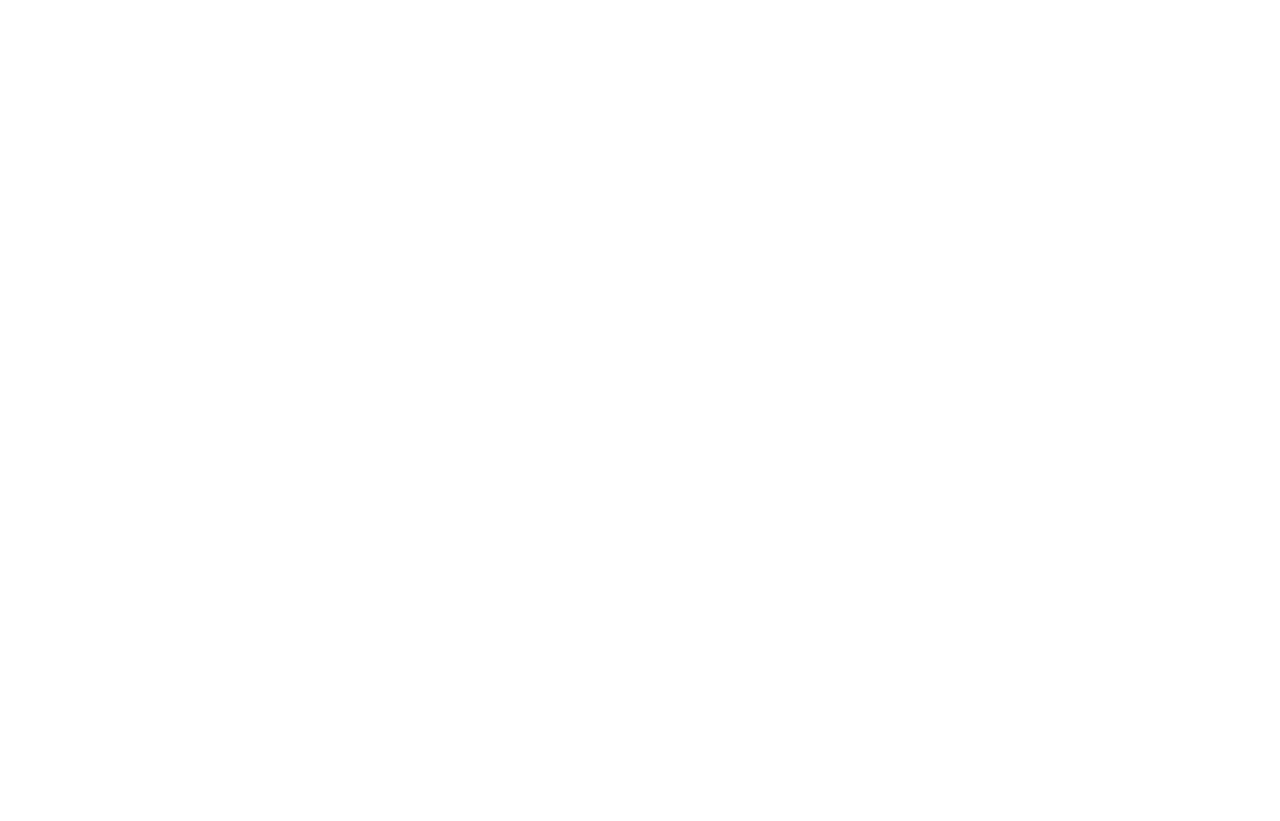
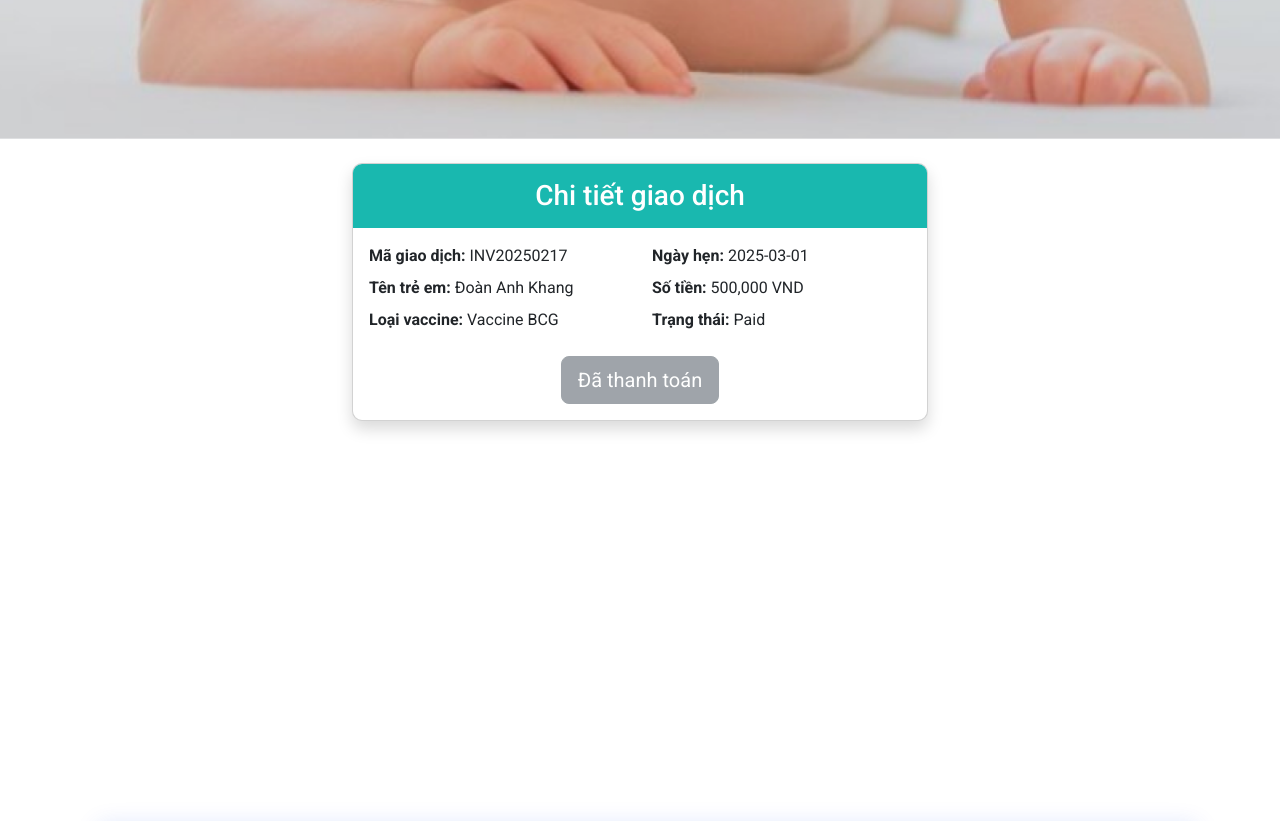
Before and after one commit to williamHoang541/Swp_fe, a React (Vite) app in the folder Vaccine_Care/: page /transaction in a window 1280 px wide. Before the commit this address had no page. Shown: the part 702-1523 px from the top of the page. Before the commit the page ends 800 px from the top, so only its background shows below. Built offline with nearby package versions, Linux system fonts and the light colour scheme.

Commit message:
BillandtransactionPageBillandtransactionPage

```diff
--- a/Vaccine_Care/package.json
+++ b/Vaccine_Care/package.json
@@ -14,7 +14,9 @@
     "bootstrap": "^5.3.3",
     "framer-motion": "^12.4.2",
     "lucide-react": "^0.475.0",
+    "qrcode.react": "^4.2.0",
     "react": "^18.2.0",
+    "react-bootstrap": "^2.10.9",
     "react-dom": "^18.2.0",
     "react-icons": "^5.4.0",
     "react-router-dom": "^7.1.3",
--- a/Vaccine_Care/src/App.jsx
+++ b/Vaccine_Care/src/App.jsx
@@ -25,6 +25,8 @@
 import Injection from "./pages/staff/staff1/Injection_infor/Injection";
 import Vaccinestaff from "./pages/staff/staff1/Vaccine/Vaccine";
 import Vaccine from "./components/admin/vaccine/Vaccine";
+import CusPaymentPage from "./Page/Customer/CusPaymentPage/CusPaymentPage";
+import VaccineTransactionPage from "./Page/Customer/TransactionPage/TransactionPage";
 const App = () => {
   return (
     <Routes>
@@ -41,6 +43,10 @@
       <Route path="/aboutus" element={<MainLayout><AboutPage /></MainLayout>} />
       <Route path="/priceVaccine" element={<MainLayout><VaccinePrice /></MainLayout>} />
       <Route path={PATH_NAME.CAMNANG} element={<MainLayout><CamNangPage /></MainLayout>} />
+      <Route path={PATH_NAME.BILLPAYMENT} element={<MainLayout><CusPaymentPage /></MainLayout>} />
+      <Route path="/transaction" element={<MainLayout><VaccineTransactionPage /></MainLayout>} />
+
+
       {/* Admin */}
       <Route path="/admin" element={<AdminDashboard />}>
           <Route path="acc_info" element={<Acc_Info />} />
--- a/Vaccine_Care/src/Page/Customer/BillPage/BillPage.css
+++ b/Vaccine_Care/src/Page/Customer/BillPage/BillPage.css
@@ -14,3 +14,6 @@
     padding-left: 13px;
     width: 70%;
 }
+span.BillPagesend {
+    color: white;
+}
--- a/Vaccine_Care/src/Page/Customer/BillPage/BillPage.jsx
+++ b/Vaccine_Care/src/Page/Customer/BillPage/BillPage.jsx
@@ -1,5 +1,4 @@
 import React, { useState } from 'react'
-import HeaderGuest from '../../../components/login/Header-Guest/HeaderGuest'
 import "./BillPage.css"
 import 'bootstrap/dist/css/bootstrap.min.css';
 import tiemle from '../../../assets/HomePage/tiemle.png'
@@ -12,8 +11,6 @@
 
 
 function BillPage() {
-
-
 
   return (
     <div className='HomePage-Allcontainer'>
@@ -43,20 +40,18 @@
       className="BillPage-single-input"
       placeholder="Mã hóa đơn"
     />
-        <button className="submit-btn">
-          <span className="send">Thanh toán</span>
+    <Link to ='/billpayment'>
+    <button className="submit-btn">
+          <span className="BillPagesend">Thanh toán</span>
         </button>
+    </Link>
+
       </div>
                     </div>
                     </div>
                 </div>
-
             </div>
-
         </div>
-
-
-
 
         {/* Danh mục dịch vụ */}
         <div className='HomePage-DichVu container'>
--- /dev/null
+++ b/Vaccine_Care/src/Page/Customer/CusPaymentPage/CusPaymentPage.css
@@ -0,0 +1,5 @@
+.BillPayment-flex.mt-3.text-center {
+    display: flex;
+    justify-content: center;
+    align-items: center;
+}
--- /dev/null
+++ b/Vaccine_Care/src/Page/Customer/CusPaymentPage/CusPaymentPage.jsx
@@ -0,0 +1,123 @@
+import React, { useState } from 'react';
+import './CusPaymentPage.css';
+import { Link } from 'react-router-dom';
+
+function CusPaymentPage() {
+  const [selectedMethod, setSelectedMethod] = useState("qr");
+
+  const invoiceData = {
+    id: "INV20250217",
+    customer: "Đoàn Anh Khang",
+    phone: "037477590",
+    amount: 500000,
+    description: "Thanh toán hóa đơn mua hàng",
+  };
+
+  // Sử dụng hình ảnh minh họa cho QR Code (thay URL này bằng ảnh QR của bạn)
+  const qrImageUrl = "https://dhiway.com/wp-content/uploads/2021/09/Artboard-2-1.png";
+
+  return (
+    <div className='container'>
+        <div className='row'>
+            <div className='col-12'>
+            <div className="payment-page mt-4">
+      {/* Thông tin hóa đơn */}
+      <div className="invoice-card card mb-3 shadow">
+        <div className="card-body">
+          <h5 className="card-title mb-3">Thông tin hóa đơn</h5>
+          <p>
+            <strong>Mã hóa đơn:</strong> {invoiceData.id}
+          </p>
+          <p>
+            <strong>Khách hàng:</strong> {invoiceData.customer}
+          </p>
+          <p>
+            <strong>Số điện thoại:</strong> {invoiceData.phone}
+          </p>
+          <p>
+            <strong>Số tiền:</strong> {invoiceData.amount.toLocaleString()} VND
+          </p>
+          <p>
+            <strong>Nội dung:</strong> {invoiceData.description}
+          </p>
+        </div>
+      </div>
+
+      {/* Chọn phương thức thanh toán */}
+      <div className="payment-method card mb-3 shadow">
+        <div className="card-body">
+          <h5 className="card-title mb-3">Chọn phương thức thanh toán</h5>
+          <div className="payment-options">
+            <div className="form-check">
+              <input
+                className="form-check-input"
+                type="radio"
+                id="qr"
+                name="paymentMethod"
+                value="qr"
+                checked={selectedMethod === "qr"}
+                onChange={(e) => setSelectedMethod(e.target.value)}
+              />
+              <label className="form-check-label" htmlFor="qr">
+                Thanh toán qua mã QR
+              </label>
+            </div>
+            <div className="form-check">
+              <input
+                className="form-check-input"
+                type="radio"
+                id="bank"
+                name="paymentMethod"
+                value="bank"
+                checked={selectedMethod === "bank"}
+                onChange={(e) => setSelectedMethod(e.target.value)}
+              />
+              <label className="form-check-label" htmlFor="bank">
+                Chuyển khoản ngân hàng
+              </label>
+            </div>
+            <div className="form-check">
+              <input
+                className="form-check-input"
+                type="radio"
+                id="cash"
+                name="paymentMethod"
+                value="cash"
+                checked={selectedMethod === "cash"}
+                onChange={(e) => setSelectedMethod(e.target.value)}
+              />
+              <label className="form-check-label" htmlFor="cash">
+                Thanh toán tiền mặt
+              </label>
+            </div>
+          </div>
+        </div>
+      </div>
+
+      {/* Hiển thị hình minh họa QR Code nếu chọn phương thức QR */}
+      {selectedMethod === "qr" && (
+        <div className="qr-code card mb-3 shadow">
+          <div className="card-body text-center">
+            <h5 className="card-title mb-3">Quét mã QR để thanh toán</h5>
+            <img src={qrImageUrl} alt="QR Code" width="200" height="200" />
+          </div>
+        </div>
+      )}
+
+      {/* Nút xác nhận thanh toán */}
+      <Link to ='/'className="BillPayment-flex text-center mt-3">
+        <button className="btn btn-success btn-lg">
+          Xác nhận đã thanh toán
+        </button>
+      </Link>
+    </div>
+            </div>
+
+        </div>
+
+    </div>
+
+  );
+}
+
+export default CusPaymentPage;
--- /dev/null
+++ b/Vaccine_Care/src/Page/Customer/TransactionPage/TransactionPage.css
@@ -0,0 +1,28 @@
+/* Tùy chỉnh giao diện cho trang giao dịch */
+.transaction-page {
+    max-width: 600px;
+    margin: 0 auto;
+  }
+
+  .transaction-card {
+    border-radius: 10px;
+    overflow: hidden;
+  }
+
+  /* Tùy chỉnh thêm cho các đoạn text, nếu cần */
+  .transaction-card p {
+    font-size: 1rem;
+    margin-bottom: 0.5rem;
+  }
+
+  .transaction-card .card-header {
+    padding: 1rem 1.5rem;
+  }
+
+  .TransactionPage-title {
+    background-color:var(--primary-colorVaccine);
+    padding: 15px;
+    display: flex;
+    color: white;
+    justify-content: center;
+}
--- /dev/null
+++ b/Vaccine_Care/src/Page/Customer/TransactionPage/TransactionPage.jsx
@@ -0,0 +1,69 @@
+import React from 'react';
+import './TransactionPage.css';
+
+const VaccineTransactionPage = () => {
+  // Dữ liệu giả cho giao dịch
+  const transaction = {
+    id: "INV20250217",
+    childName: "Đoàn Anh Khang",
+    vaccineName: "Vaccine BCG",
+    appointmentDate: "2025-03-01",
+    amount: 500000 ,
+    status: "Paid", // Hoặc "Paid"
+  };
+
+  return (
+    <div className='TransactionPage'>
+              <div className="HomePage-main-container">
+             <div className='container'>
+              <div className='row'>
+                <div className='col-12 mt-152 BookingPage-titletitle'>
+                <div className="BookingPage-heading-protected-together">
+          Lịch sử giao dịch
+        </div>
+                </div>
+              </div>
+             </div>
+    </div>
+
+    {/* Transaction */}
+    <div className="container transaction-page mt-4">
+      <div className="card shadow transaction-card">
+        <div className="TransactionPage-title">
+          <h3 className="mb-0">Chi tiết giao dịch</h3>
+        </div>
+        <div className="card-body">
+          <div className="row mb-3">
+            <div className="col-md-6">
+              <p><strong>Mã giao dịch:</strong> {transaction.id}</p>
+              <p><strong>Tên trẻ em:</strong> {transaction.childName}</p>
+              <p><strong>Loại vaccine:</strong> {transaction.vaccineName}</p>
+            </div>
+            <div className="col-md-6">
+              <p><strong>Ngày hẹn:</strong> {transaction.appointmentDate}</p>
+              <p>
+                <strong>Số tiền:</strong> {transaction.amount.toLocaleString()} VND
+              </p>
+              <p><strong>Trạng thái:</strong> {transaction.status}</p>
+            </div>
+          </div>
+          <div className="text-center">
+            {transaction.status === "Pending" ? (
+              <button className="btn btn-success btn-lg">
+                Thanh toán ngay
+              </button>
+            ) : (
+              <button className="btn btn-secondary btn-lg" disabled>
+                Đã thanh toán
+              </button>
+            )}
+          </div>
+        </div>
+      </div>
+    </div>
+    </div>
+
+  );
+};
+
+export default VaccineTransactionPage;
--- a/Vaccine_Care/src/components/login/Header-Guest/HeaderGuest.jsx
+++ b/Vaccine_Care/src/components/login/Header-Guest/HeaderGuest.jsx
@@ -98,7 +98,30 @@
                   <li><a className="dropdown-item" href="#">🔔 Xem tất cả</a></li>
                 </ul>
               </div>
-              <i className="bi bi-box-arrow-in-right header-logout-icon" onClick={handleLogout}></i>
+              <div className="dropdown">
+  <i
+    className="bi bi-gear-fill header-settings-icon header-logout-icon"
+    id="settingsDropdown"
+    data-bs-toggle="dropdown"
+    aria-expanded="false"
+    style={{ fontSize: "24px", cursor: "pointer" }}
+  ></i>
+  <ul className="dropdown-menu" aria-labelledby="settingsDropdown">
+     <div className="kfadsjlkfsajdlfsd">
+    <i className="bi bi-person-heart "></i>
+    <li><a className="dropdown-item" href="#">Tài khoản</a></li>
+    </div>
+    <div className="kfadsjlkfsajdlfsd">
+    <i className="bi bi-cash-stack " ></i>
+    <li><a className="dropdown-item" href="/transaction">Giao dịch</a></li>
+    </div>
+
+    <div className="kfadsjlkfsajdlfsd">
+    <i className="bi bi-box-arrow-in-right " onClick={handleLogout}></i>
+    <li><a className="dropdown-item"onClick={handleLogout} >Đăng xuất</a></li>
+    </div>
+  </ul>
+              </div>
             </div>
           ) : (
             <>
--- a/Vaccine_Care/src/constant/pathname.js
+++ b/Vaccine_Care/src/constant/pathname.js
@@ -5,4 +5,5 @@
   VACCINE: "/staff/vaccine",
   CAMNANG: "/camNang",
   HOME: "/",
+  BILLPAYMENT: "/billpayment",
 };
```
Also changed, not shown: Vaccine_Care/src/components/login/Header-Guest/HeaderGuest.css (+24 -1 lines), Vaccine_Care/src/assets/HomePage/babybg.png (added), 1 other file (tests, documents, lock files or other folders).
